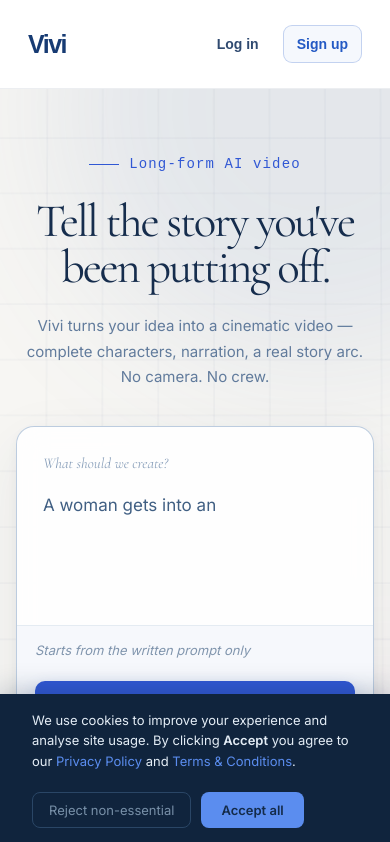
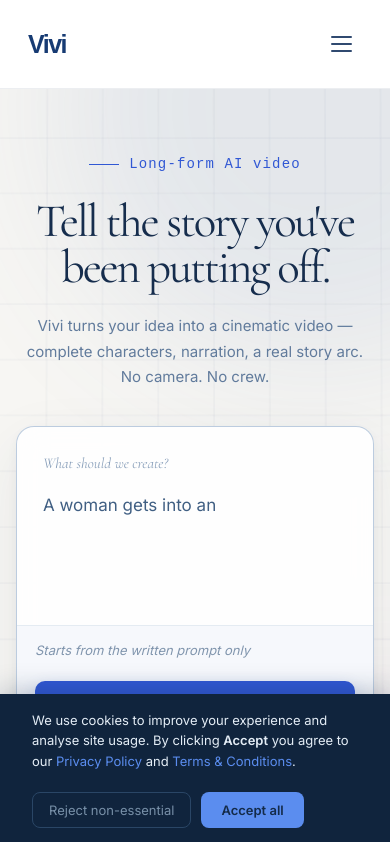
Before and after one commit to aishwaryaSingh2804/vivi, a React (Vite) app: page / in a window 390 px wide. Shown: the top 842 px of the page. Built offline with nearby package versions, Linux system fonts and the light colour scheme.

Commit message:
fixed button display in Studio section

```diff
--- a/src/components/navigation/Navbar.tsx
+++ b/src/components/navigation/Navbar.tsx
@@ -45,16 +45,20 @@ const NAV_ITEMS: NavItem[] = [
 
 export function Navbar() {
   const [openMenu, setOpenMenu] = useState<string | null>(null);
-
+  const [mobileMenuOpen, setMobileMenuOpen] = useState(false);
   const closeMenu = () => {
   setOpenMenu(null);
+  setMobileMenuOpen(false);
 };
 
   return (
     <header id="main-nav" className="vivi-navbar">
-      <div className="vivi-navbar-inner">
+      <div
+  className={`vivi-navbar-inner ${
+    mobileMenuOpen ? 'mobile-open' : ''
+  }`}
+>
 
-        {/* Logo */}
         <Link
   to={ROUTES.HOME}
   className="vivi-navbar-logo"
@@ -63,8 +67,26 @@ export function Navbar() {
   Vivi
 </Link>
 
-        {/* Desktop navigation */}
+{/* Mobile menu button */}
+<button
+  type="button"
+  className="vivi-mobile-menu-button"
+  aria-label={mobileMenuOpen ? 'Close navigation' : 'Open navigation'}
+  aria-expanded={mobileMenuOpen}
+  aria-controls="main-navigation"
+  onClick={() => {
+    setMobileMenuOpen((open) => !open);
+    setOpenMenu(null);
+  }}
+>
+  <span />
+  <span />
+  <span />
+</button>
+
+{/* Desktop / mobile navigation */}
 <nav
+  id="main-navigation"
           className="vivi-navbar-links"
           aria-label="Main navigation"
         >
@@ -102,6 +124,11 @@ export function Navbar() {
   className="vivi-nav-link vivi-nav-trigger"
   aria-haspopup="true"
   aria-expanded={openMenu === item.label}
+  onClick={() => {
+    setOpenMenu(
+      openMenu === item.label ? null : item.label
+    );
+  }}
 >
                     {item.label}
 
--- a/src/content/page-studio.html
+++ b/src/content/page-studio.html
@@ -1,6 +1,3 @@
-import { useNavigate } from 'react-router-dom';
-import { ROUTES } from '../lib/routes';
-
 <div id="page-studio" class="page">
   <div class="studio-header">
     <a href="#page-home" class="studio-logo"><div class="studio-logo-icon">V</div><span class="studio-logo-name">Vivi</span></a>
@@ -15,7 +12,9 @@ import { ROUTES } from '../lib/routes';
       <textarea class="studio-textarea" placeholder="A woman gets into a rickshaw at night after her phone dies. The driver keeps taking wrong turns. The door is child-locked."></textarea>
       <div class="studio-input-footer">
         <span class="studio-hint">Starts from the written prompt only</span>
-        <button class="studio-create-btn" onClick={() => navigate(ROUTES.LOGIN)}>&#8594; Start creating</button>
+        <button class="studio-create-btn" data-route="login">
+  &#8594; Start creating
+</button>
       </div>
     </div>
     <p class="studio-keyboard-hint">Enter to submit &nbsp;&middot;&nbsp; Shift+Enter for a new line</p>
--- a/src/styles/navbar.css
+++ b/src/styles/navbar.css
@@ -6,24 +6,18 @@
   position: relative;
   z-index: 1000;
   width: 100%;
-
   background: rgba(255, 255, 255, 0.94);
-
   backdrop-filter: blur(16px);
   -webkit-backdrop-filter: blur(16px);
-
   border-bottom: 1px solid rgba(18, 42, 74, 0.08);
 }
 
 .vivi-navbar-inner {
   width: min(1240px, calc(100% - 48px));
   height: 76px;
-
   margin: 0 auto;
-
   display: flex;
   align-items: center;
-
   gap: 42px;
 }
 
@@ -33,21 +27,15 @@
 
 .vivi-navbar-logo {
   flex-shrink: 0;
-
   display: inline-flex;
   align-items: center;
-
   color: #173b73;
   text-decoration: none;
-
   font-family: 'Poppins', sans-serif;
   font-size: 28px;
   font-weight: 700;
-
   letter-spacing: -0.06em;
-
   line-height: 1;
-
   transition:
     color 160ms ease,
     transform 160ms ease;
@@ -65,17 +53,13 @@
 .vivi-navbar-links {
   display: flex;
   align-items: stretch;
-
   gap: 4px;
-
   height: 100%;
-
   flex: 1;
 }
 
 .vivi-nav-item {
   position: relative;
-
   display: flex;
   align-items: center;
 }
@@ -83,25 +67,18 @@
 .vivi-nav-link {
   display: inline-flex;
   align-items: center;
-
   gap: 7px;
-
   height: 100%;
   padding: 0 13px;
-
   border: 0;
   background: transparent;
-
   color: #304a70;
   text-decoration: none;
-
   font-family: 'Poppins', sans-serif;
   font-size: 14px;
   font-weight: 500;
-
   cursor: pointer;
   white-space: nowrap;
-
   transition:
     color 160ms ease,
     opacity 160ms ease;
@@ -119,9 +96,7 @@
 .vivi-nav-chevron {
   font-size: 11px;
   line-height: 1;
-
   color: #6d83a2;
-
   transition:
     transform 180ms ease,
     color 180ms ease;
@@ -138,31 +113,20 @@
 
 .vivi-nav-dropdown {
   position: absolute;
-
   top: calc(100% - 1px);
   left: 0;
-
   min-width: 220px;
-
   padding: 8px;
-
   background: rgba(255, 255, 255, 0.98);
-
   border: 1px solid rgba(18, 42, 74, 0.08);
-
   border-radius: 14px;
-
   box-shadow:
     0 18px 50px rgba(18, 42, 74, 0.10),
     0 4px 12px rgba(18, 42, 74, 0.05);
-
   opacity: 0;
   visibility: hidden;
-
   transform: translateY(-6px);
-
   pointer-events: none;
-
   transition:
     opacity 150ms ease,
     transform 150ms ease,
@@ -172,9 +136,7 @@
 .vivi-nav-item.is-open .vivi-nav-dropdown {
   opacity: 1;
   visibility: visible;
-
   transform: translateY(0);
-
   pointer-events: auto;
 }
 
@@ -182,20 +144,14 @@
   display: flex;
   align-items: center;
   justify-content: space-between;
-
   width: 100%;
-
   padding: 11px 12px;
-
   border-radius: 9px;
-
   color: #304a70;
   text-decoration: none;
-
   font-family: 'Poppins', sans-serif;
   font-size: 14px;
   font-weight: 500;
-
   transition:
     background 140ms ease,
     color 140ms ease;
@@ -213,9 +169,7 @@
 .vivi-navbar-actions {
   display: flex;
   align-items: center;
-
   gap: 9px;
-
   flex-shrink: 0;
 }
 
@@ -224,19 +178,13 @@
   display: inline-flex;
   align-items: center;
   justify-content: center;
-
   height: 40px;
-
   padding: 0 15px;
-
   border-radius: 9px;
-
   text-decoration: none;
-
   font-family: 'Poppins', sans-serif;
   font-size: 14px;
   font-weight: 600;
-
   transition:
     background 160ms ease,
     color 160ms ease,
@@ -258,15 +206,12 @@
 
 .vivi-navbar-signup {
   color: #245ac4;
-
   border: 1px solid rgba(36, 90, 196, 0.24);
-
   background: rgba(36, 90, 196, 0.045);
 }
 
 .vivi-navbar-signup:hover {
   background: rgba(36, 90, 196, 0.09);
-
   border-color: rgba(36, 90, 196, 0.38);
 }
 
@@ -275,28 +220,18 @@
 .vivi-navbar-create {
   display: inline-flex;
   align-items: center;
-
   gap: 8px;
-
   height: 42px;
-
   padding: 0 17px;
-
   border: 0;
   border-radius: 10px;
-
   background: #245ac4;
-
   color: #ffffff;
-
   text-decoration: none;
-
   font-family: 'Poppins', sans-serif;
   font-size: 14px;
   font-weight: 600;
-
   cursor: pointer;
-
   transition:
     transform 160ms ease,
     background 160ms ease,
@@ -305,9 +240,7 @@
 
 .vivi-navbar-create:hover {
   background: #194ba9;
-
   transform: translateY(-1px);
-
   box-shadow:
     0 8px 20px rgba(36, 90, 196, 0.20);
 }
@@ -321,15 +254,72 @@
 }
 
 /* =========================================================
-   MOBILE
+   MOBILE MENU BUTTON
+   Hidden on desktop
+   ========================================================= */
+
+.vivi-mobile-menu-button {
+  display: none;
+  flex-shrink: 0;
+  width: 42px;
+  height: 42px;
+  align-items: center;
+  justify-content: center;
+  flex-direction: column;
+  gap: 5px;
+  padding: 0;
+  border: 0;
+  border-radius: 9px;
+  background: transparent;
+  cursor: pointer;
+}
+
+.vivi-mobile-menu-button span {
+  display: block;
+  width: 21px;
+  height: 2px;
+  border-radius: 2px;
+  background: #304a70;
+  transition:
+    transform 160ms ease,
+    opacity 160ms ease;
+}
+
+.vivi-mobile-menu-button:hover {
+  background: rgba(36, 90, 196, 0.06);
+}
+
+.vivi-mobile-menu-button:focus-visible {
+  outline: 2px solid #245ac4;
+  outline-offset: 2px;
+}
+
+/* Hamburger → X */
+
+.vivi-mobile-menu-button[aria-expanded='true']
+  span:nth-child(1) {
+  transform: translateY(7px) rotate(45deg);
+}
+
+.vivi-mobile-menu-button[aria-expanded='true']
+  span:nth-child(2) {
+  opacity: 0;
+}
+
+.vivi-mobile-menu-button[aria-expanded='true']
+  span:nth-child(3) {
+  transform: translateY(-7px) rotate(-45deg);
+}
+
+/* =========================================================
+   TABLET
    ========================================================= */
 
 @media (max-width: 900px) {
+
   .vivi-navbar-inner {
     width: min(100% - 32px, 720px);
-
     height: 68px;
-
     gap: 18px;
   }
 
@@ -351,27 +341,155 @@
 
   .vivi-navbar-signup {
     height: 38px;
-
     padding: 0 13px;
   }
 }
 
+/* =========================================================
+   MOBILE
+   ========================================================= */
+
 @media (max-width: 650px) {
+
+  /* Header */
+
   .vivi-navbar-inner {
     width: calc(100% - 24px);
-
+    min-height: 68px;
+    height: auto;
     justify-content: space-between;
+    flex-wrap: wrap;
+    gap: 0;
   }
 
-  .vivi-navbar-links {
-    display: none;
-  }
-
-  .vivi-navbar-actions {
-    margin-left: auto;
-  }
+  /* Logo */
 
   .vivi-navbar-logo {
     font-size: 25px;
   }
+
+  /* Hamburger */
+
+  .vivi-mobile-menu-button {
+    display: flex;
+    margin-left: auto;
+  }
+
+  /* -------------------------------------------------------
+     Navigation panel
+     ------------------------------------------------------- */
+
+  .vivi-navbar-links {
+    display: none;
+    width: 100%;
+    height: auto;
+    flex: 0 0 100%;
+    flex-direction: column;
+    align-items: stretch;
+    order: 3;
+    padding: 10px 0 8px;
+    gap: 2px;
+    border-top: 1px solid rgba(18, 42, 74, 0.08);
+  }
+
+  .vivi-navbar-inner.mobile-open .vivi-navbar-links {
+    display: flex;
+  }
+
+  /* Individual nav items */
+
+  .vivi-nav-item {
+    width: 100%;
+    display: block;
+  }
+
+.vivi-nav-link {
+  width: 100%;
+  height: 44px;
+  min-height: 44px;
+  justify-content: space-between;
+  padding: 0 8px;
+  font-size: 15px;
 }
+
+/* -------------------------------------------------------
+   Mobile dropdowns
+   ------------------------------------------------------- */
+
+.vivi-nav-dropdown {
+  display: none;
+  position: static;
+  width: 100%;
+  min-width: 0;
+
+  padding: 2px 0 6px 12px;
+
+  border: 0;
+  border-radius: 0;
+  box-shadow: none;
+  background: transparent;
+}
+
+.vivi-nav-item.is-open .vivi-nav-dropdown {
+  display: block;
+}
+
+.vivi-nav-dropdown-link {
+  display: flex;
+  align-items: center;
+  justify-content: space-between;
+
+  width: 100%;
+  min-height: 38px;
+
+  padding: 7px 12px;
+
+  border-radius: 7px;
+
+  font-size: 14px;
+  font-weight: 400;
+}
+  /* -------------------------------------------------------
+     Login / Signup
+     ------------------------------------------------------- */
+
+  .vivi-navbar-actions {
+    display: none;
+    width: 100%;
+    flex: 0 0 100%;
+    order: 4;
+    flex-direction: column;
+    align-items: stretch;
+    padding: 8px 0 18px;
+    gap: 8px;
+  }
+
+  .vivi-navbar-inner.mobile-open .vivi-navbar-actions {
+    display: flex;
+  }
+
+  .vivi-navbar-login,
+  .vivi-navbar-signup {
+    width: 100%;
+    height: 44px;
+  }
+
+  /* Start creating stays hidden */
+
+  .vivi-navbar-create {
+    display: none;
+  }
+}
+
+/* =========================================================
+   REDUCED MOTION
+   ========================================================= */
+
+@media (prefers-reduced-motion: reduce) {
+
+  .vivi-navbar *,
+  .vivi-navbar *::before,
+  .vivi-navbar *::after {
+    transition: none !important;
+  }
+}
```
Lines whose indentation alone changed are shown as unchanged.
